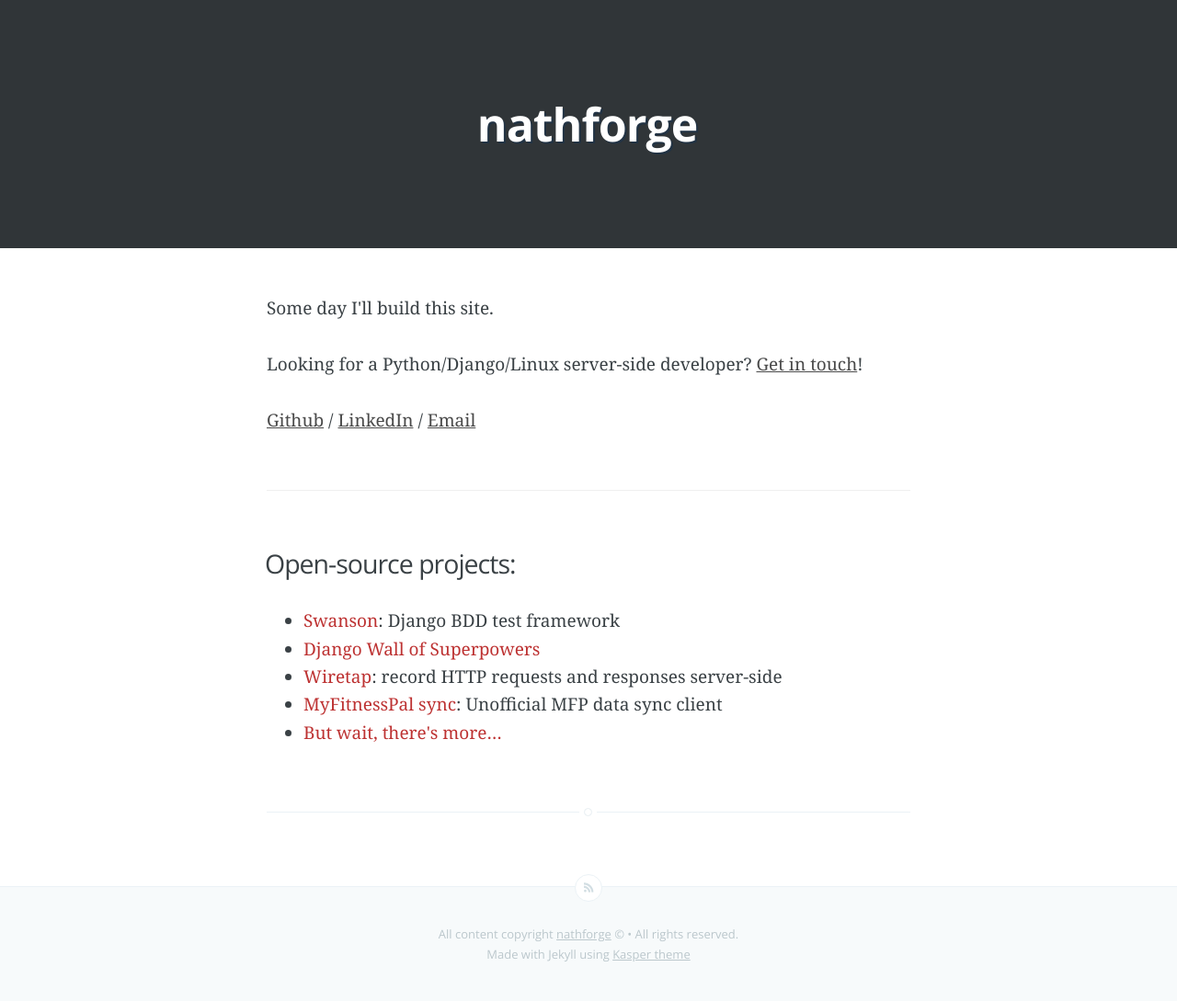
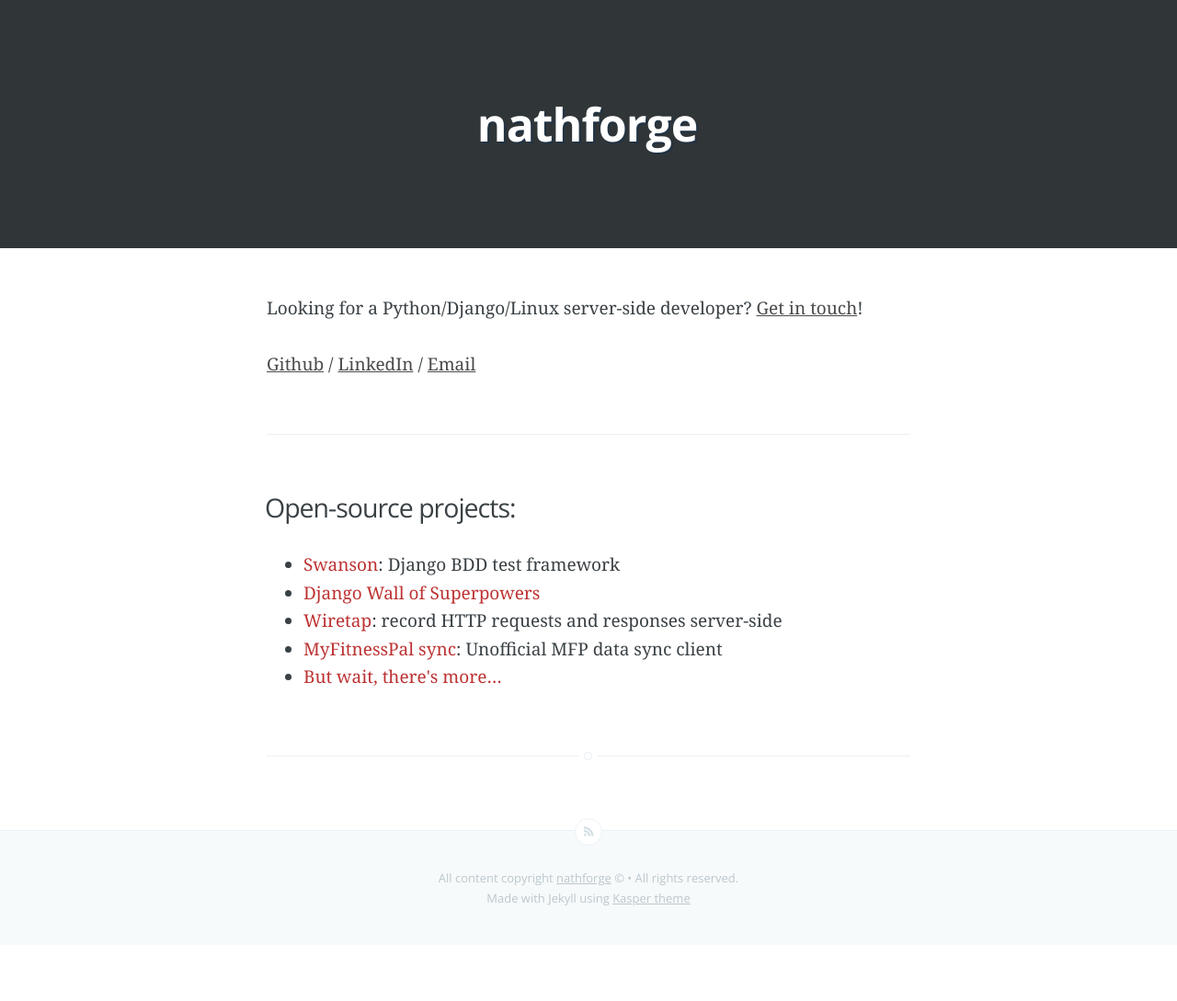
Before and after one commit to nathforge/nathforge.github.io, a Jekyll site: the page built from index.html, in a window 1280 px wide. Shown: the whole page at 92% size. Built offline with Jekyll 4.4.1, drawn with Linux system fonts in a browser that asks for light colours; Markdown is read by kramdown in place of the engine named in the settings; the list of posts is cut into pages by our own code; after the commit the page ends 1028 px from its top, so only the background shows below that.

Commit message:
Remove 'some day'

```diff
--- a/index.html
+++ b/index.html
@@ -28,9 +28,6 @@ ul a { color: #BD3232; text-decoration: none; }
 
 <main class="content" role="main">
     <article class="post">
-        <p>
-            Some day I'll build this site.
-        </p>
         <p>
             Looking for a Python/Django/Linux server-side developer?
             <a href="mailto:email@nreynolds.co.uk">Get in touch</a>!
```
